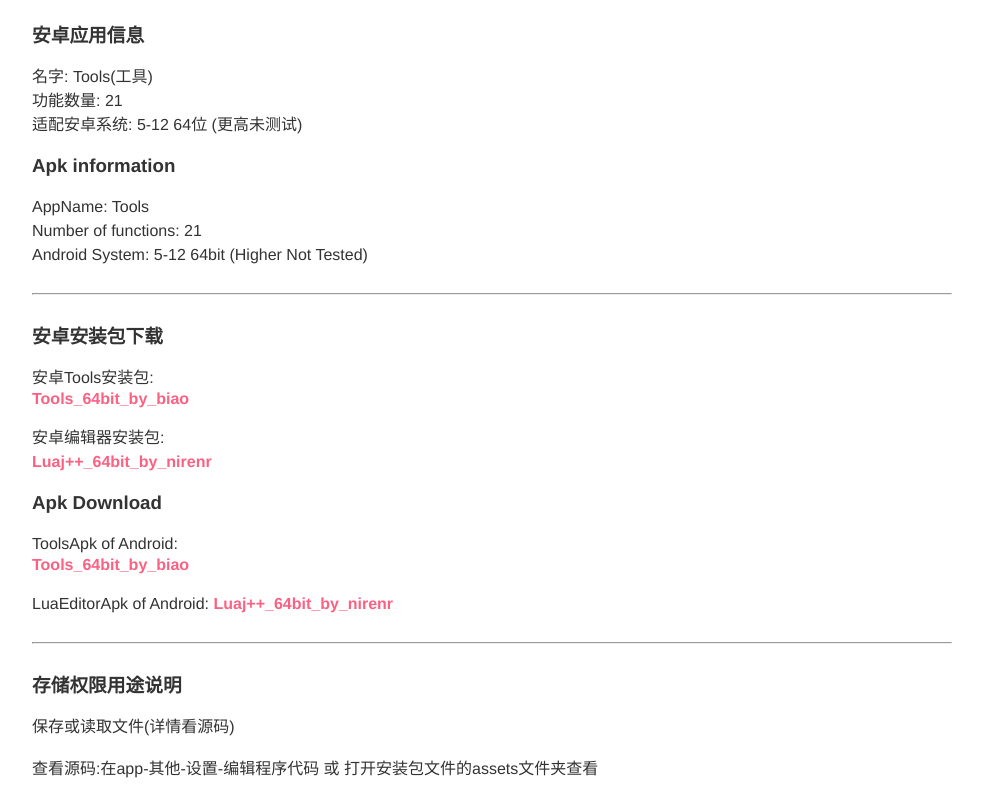
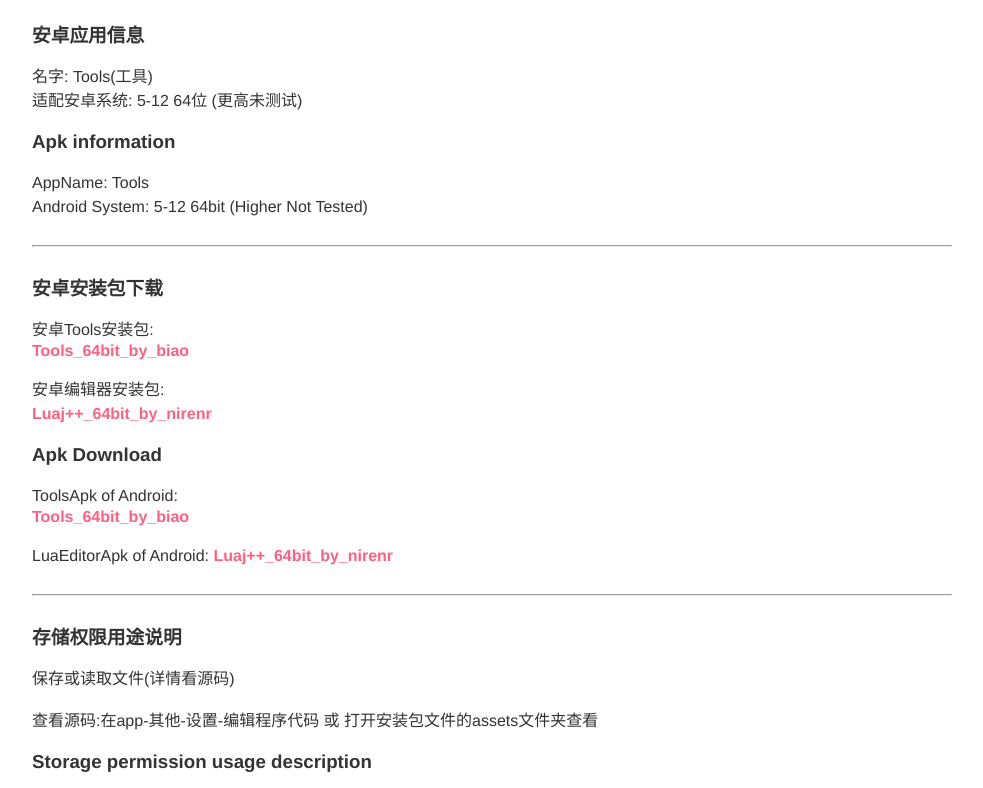
Before and after one commit to 8023BIAO/8023biao.github.io, a plain HTML site: page html/Tools.html in a window 1280 px wide. Shown: the top 788 px of the page, without its empty margins (148-1131 px from the left). Drawn offline with Linux system fonts and the light colour scheme.

Commit message:
Update file via AndroLua

```diff
--- a/html/Tools.html
+++ b/html/Tools.html
@@ -119,11 +119,9 @@
 <footer>
 <h3>安卓应用信息</h3><br>
 <p>名字: Tools(工具)</p>
-<p>功能数量: 21</p>
 <p>适配安卓系统: 5-12 64位 (更高未测试)</p><br>
 <h3>Apk information</h3><br>
 <p>AppName: Tools</p>
-<p>Number of functions: 21</p>
 <p>Android System: 5-12 64bit (Higher Not Tested)</p> <br>
 <hr> <br>
 <h3>安卓安装包下载</h3><br>
```
